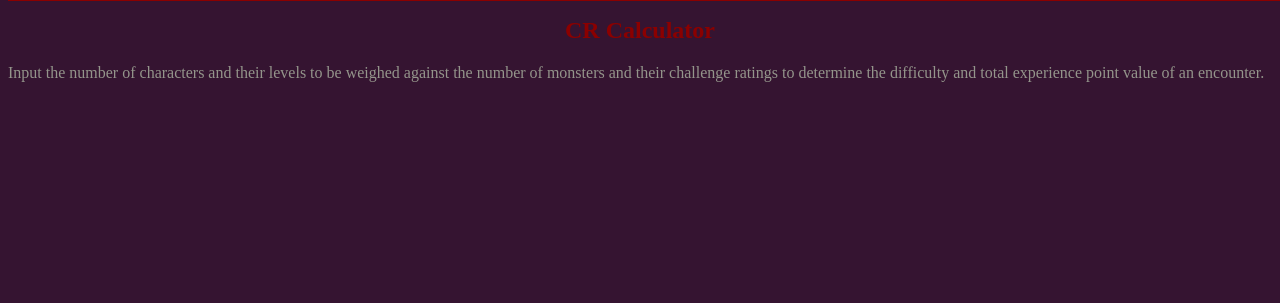
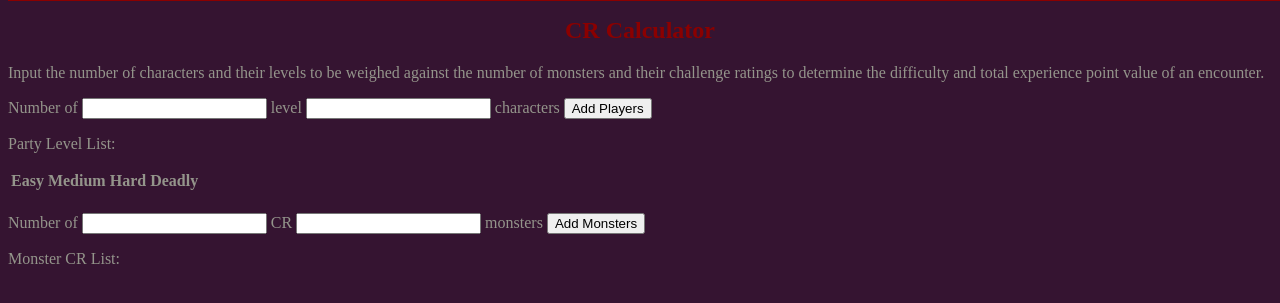
Before and after one commit to Macavitymadcap/DnD, a Flask app: page /cr_calc in a window 1280 px wide. Shown: the part 47-350 px from the top of the page. Run offline with Flask 2, Linux system fonts and the light colour scheme; lists and menus that the app fills with data are empty; some web fonts are replaced.

Commit message:
updated crcalc

```diff
--- a/Static/crcalc.js
+++ b/Static/crcalc.js
@@ -213,3 +213,48 @@ function getDifficulty(levels, monsters) {
     };
     return `Easy: ${partyThresholds[0]}, Medium: ${partyThresholds[1]}, Hard: ${partyThresholds[2]}, Deadly: ${partyThresholds[3]}\nBase XP: ${experiencePoints}, Modified XP: ${modifiedExperiencePoints}, XP per Player: ${experiencePerPlayer}\nDifficulty: ${difficulty}`
 };
+
+function getPartyList() {
+    if (document.getElementById('party-list').innerHTML.includes(',') === true) {
+        const partyList = document.getElementById('party-list').innerHTML.split(',');
+        for (let num = 0; num < document.getElementById('num-players').value; num++) {
+            partyList.push(document.getElementById('player-level').value);
+        };
+        document.getElementById('party-list').innerHTML = partyList;
+    } else {
+        const partyList = [];
+        for (let num = 0; num < document.getElementById('num-players').value; num++) {
+            partyList.push(document.getElementById('player-level').value);
+        };
+        document.getElementById('party-list').innerHTML = partyList;
+    };
+    const thresholds = getPartyThresholds(document.getElementById('party-list').innerHTML.split(','));
+    document.getElementById('easy-threshold').innerHTML = thresholds[0];
+    document.getElementById('medium-threshold').innerHTML = thresholds[1];
+    document.getElementById('hard-threshold').innerHTML = thresholds[2];
+    document.getElementById('deadly-threshold').innerHTML = thresholds[3];
+};
+
+function getMonsterCRs() {
+    if (document.getElementById('cr-list').innerHTML.includes(',') === true) {
+        const crList = document.getElementById('cr-list').innerHTML.split(',');
+        for (let num = 0; num < document.getElementById('num-monsters').value; num++) {
+            if (document.getElementById('monster-cr').value.includes('/') === true) {
+                crList.push(document.getElementById('monster-cr').value);
+            } else {
+                crList.push(parseInt(document.getElementById('monster-cr').value));
+            };
+        };
+        document.getElementById('cr-list').innerHTML = 'boobs';
+    } else {
+        const crList = [];
+        for (let num = 0; num < document.getElementById('num-monsters').value; num++) {
+            if (document.getElementById('monster-cr').value.includes('/') === true) {
+                crList.push(document.getElementById('monster-cr').value);
+            } else {
+                crList.push(parseInt(document.getElementById('monster-cr').value));
+            };
+        };
+        document.getElementById('cr-list').innerHTML = 'tits';
+    };
+};
--- a/templates/crcalc.html
+++ b/templates/crcalc.html
@@ -3,8 +3,29 @@
 {% block title %}CR Calculator{% endblock %}
 {% block head %}
     <link rel="stylesheet" href="https://fonts.googleapis.com/css?family=Aclonica|Philospher">
+    <script src="{{ url_for('static', filename='crcalc.js') }}"></script>
 {% endblock %}
 {% block content %}
         <h2>CR Calculator</h2>
         <p>Input the number of characters and their levels to be weighed against the number of monsters and their challenge ratings to determine the difficulty and total experience point value of an encounter.</p>
+        <p>Number of <input type="number" id="num-players"> level <input type="number" id="player-level"> characters <button onclick="getPartyList()">Add Players</button></p>
+        <p>Party Level List: <span id="party-list"></span></p>
+        <p>
+            <table>
+                <tr>
+                    <th>Easy</th>
+                    <th>Medium</th>
+                    <th>Hard</th>
+                    <th>Deadly</th>
+                </tr>
+                <tr>
+                    <td id='easy-threshold'></td>
+                    <td id='medium-threshold'></td>
+                    <td id='hard-threshold'></td>
+                    <td id='deadly-threshold'></td>
+                </tr>
+            </table>
+        </p>
+        <p>Number of <input type="number" id="num-monsters"> CR <input id="monster-cr"> monsters <button>Add Monsters</button onclick="getMonsterCRs()"></p>
+        <p>Monster CR List: <span id="cr-list"></span></p>
 {% endblock %}
```
